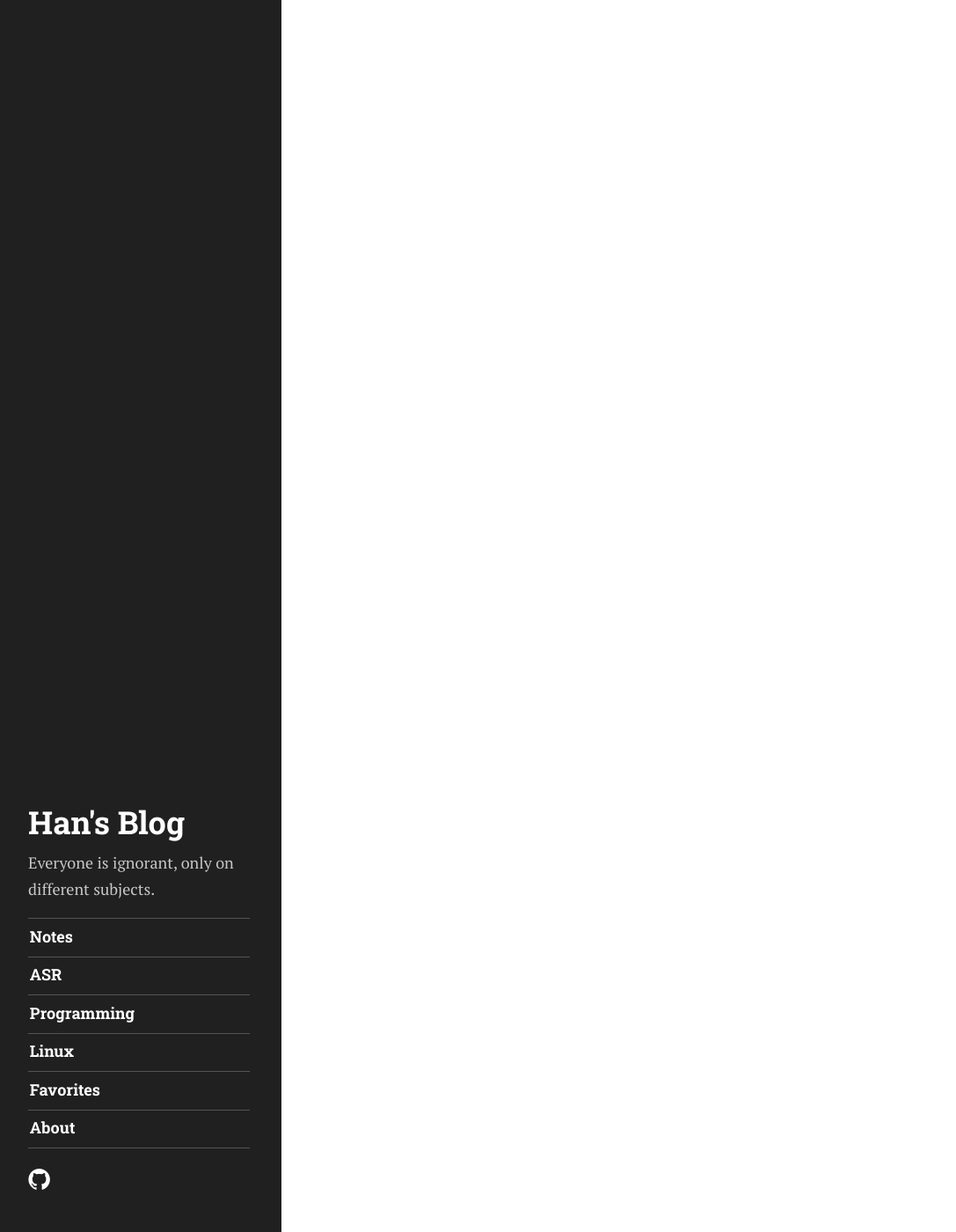
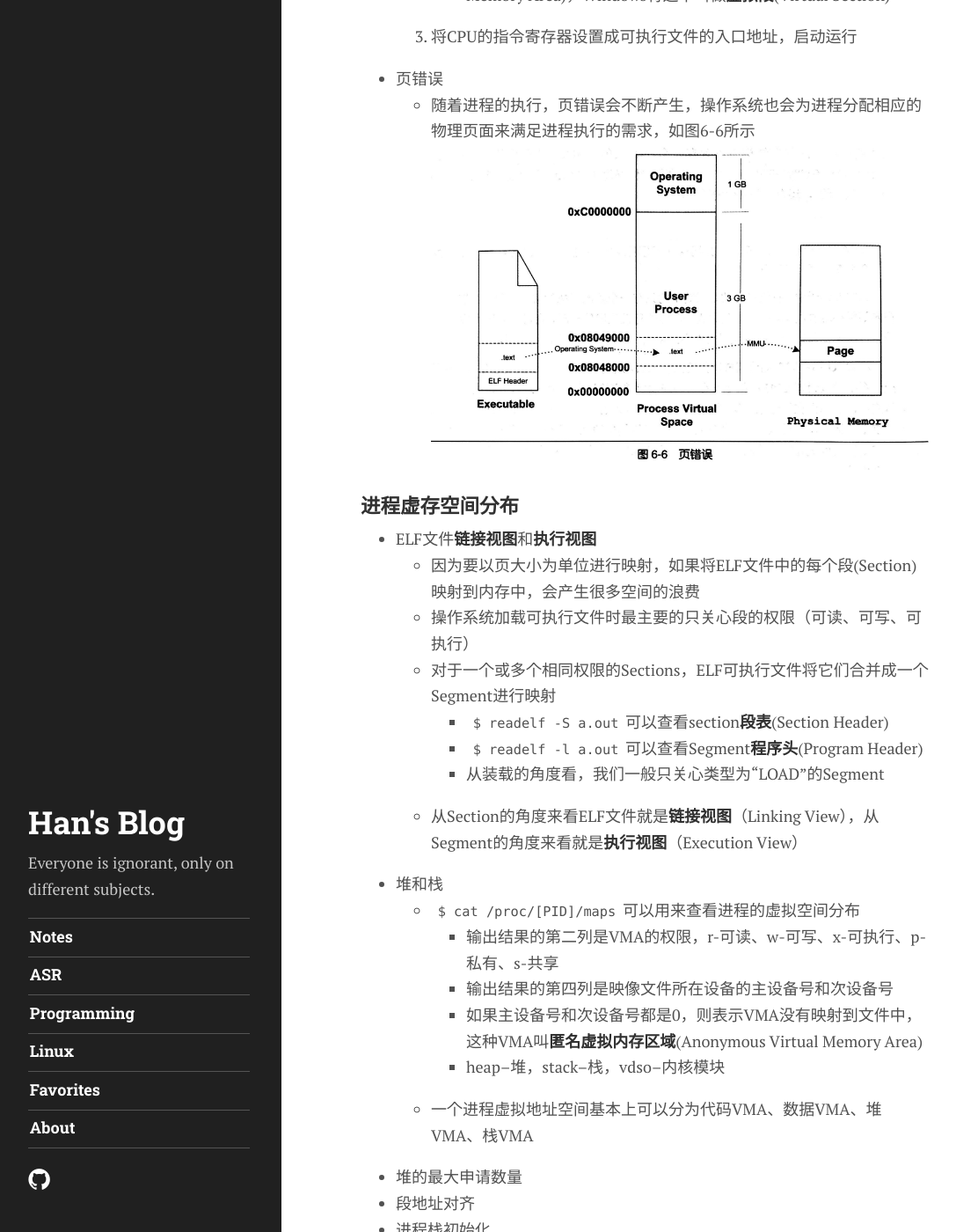
Before and after one commit to han-xie/han-xie.github.io, a Jekyll site: the page built from _posts/2021-02-17-linkers-and-loaders.md, in a window 1280 px wide and 1400 px high, scrolled down 14266 px. Shown: the whole window at 88% size, without its empty margins (4-1091 px from the left). Built offline with Jekyll 4.4.1, drawn with Linux system fonts in a browser that asks for light colours; some web fonts are replaced; comment, search, counter and statistics services are not loaded; some of the changed text lies outside the part shown.

Commit message:
[post] Update linkers and loaders: load ELF/PE

````diff
--- a/_posts/2021-02-17-linkers-and-loaders.md
+++ b/_posts/2021-02-17-linkers-and-loaders.md
@@ -336,6 +336,78 @@
 
 <h1 id="dynamic_linking"> 第3部分 装载与动态链接 </h1>
 
+## 3.1 可执行文件的装载与进程
+
+### 进程虚拟地址空间
+
+- 每个程序被运行起来以后都将拥有自己独立的**虚拟地址空间**
+- 以32位平台为例，Linux进程虚拟空间分布如图6-1所示
+![Virtual_Address_Space](/public/img/linkers/Virtual_Address_Space.jpg)
+- 32位的地址线最多访问4GB物理内存，Intel采用PAE(Physical Address Extension)的地址扩展方式，扩展到36位地址线，最多可以访问高达64GB的物理内存
+
+### 装载的方式
+
+- 静态装入：将程序运行所需要的指令和数据全都装入内存中
+- 动态装入：有**覆盖装入**（Overlay）和**页映射**（Paging）两种典型动态装载方法
+  - 覆盖装入：程序员手工将程序分割成若干块，由覆盖管理器来管理这些模块何时应该驻留内存而何时应该被替换掉
+  - 页映射
+    - 目前常用的页大小一般为4096字节
+    - 操作系统的存储管理器会决定什么时候装载页，空间不够的时候需要放弃哪些页
+    - 实现存储管理的算法有多种，常见的有FIFO先进先出算法和LUR最少使用算法等
+
+### 可执行文件如何被操作系统装载
+
+- 进程的建立：做了以下三件事情
+  1. 创建一个独立的虚拟地址空间
+  2. 读取可执行文件头，并且建立虚拟空间与可执行文件的映射关系
+      - Linux将进程虚拟空间中的一个段叫做**虚拟内存区域**(VMA, Virtual Memory Area)，Windows将这个叫做**虚拟段**(Virtual Section)
+  3. 将CPU的指令寄存器设置成可执行文件的入口地址，启动运行
+- 页错误
+  - 随着进程的执行，页错误会不断产生，操作系统也会为进程分配相应的物理页面来满足进程执行的需求，如图6-6所示
+  ![Page_Fault](/public/img/linkers/Page_Fault.jpg)
+
+### 进程虚存空间分布
+
+- ELF文件**链接视图**和**执行视图**
+  - 因为要以页大小为单位进行映射，如果将ELF文件中的每个段(Section)映射到内存中，会产生很多空间的浪费
+  - 操作系统加载可执行文件时最主要的只关心段的权限（可读、可写、可执行）
+  - 对于一个或多个相同权限的Sections，ELF可执行文件将它们合并成一个Segment进行映射
+    - ```$ readelf -S a.out```可以查看section**段表**(Section Header)
+    - ```$ readelf -l a.out```可以查看Segment**程序头**(Program Header)
+    - 从装载的角度看，我们一般只关心类型为“LOAD”的Segment
+  - 从Section的角度来看ELF文件就是**链接视图**（Linking View），从Segment的角度来看就是**执行视图**（Execution View）
+- 堆和栈
+  - ```$ cat /proc/[PID]/maps```可以用来查看进程的虚拟空间分布
+    - 输出结果的第二列是VMA的权限，r-可读、w-可写、x-可执行、p-私有、s-共享
+    - 输出结果的第四列是映像文件所在设备的主设备号和次设备号
+    - 如果主设备号和次设备号都是0，则表示VMA没有映射到文件中，这种VMA叫**匿名虚拟内存区域**(Anonymous Virtual Memory Area)
+    - heap--堆，stack--栈，vdso--内核模块
+  - 一个进程虚拟地址空间基本上可以分为代码VMA、数据VMA、堆VMA、栈VMA
+- 堆的最大申请数量
+- 段地址对齐
+- 进程栈初始化
+
+### Linux内核装载ELF过程简介
+
+- 装载过程
+  - 调用fork()创建一个新的进程
+  - 调用execve()系统调用
+  - 然后进入真正的装载工作
+- 可执行文件的开头四个字节被称为魔数(Magic Number)
+
+### Windows PE的装载
+
+- 32位PE文件中，段的起始地址和长度都是4096的整数倍
+- PE可执行文件中段的数量一般很少，所以对齐到4096的整数倍浪费的空间相对于ELF文件比比较少
+- **基地址**：PE文件装载时的装载目标地址
+- **相对虚拟地址**(Relative Virtual Address)：相对于基地址的相对地址
+
+## 3.2 动态链接
+
+## 3.3 Linux共享库的组织
+
+## 3.4 Windows下的动态链接
+
 <h1 id="runtime_library"> 第4部分 库与运行库 </h1>
 
 <h1 id="index"> 指令索引 </h1>
````
Also changed, not shown: public/img/linkers/Page_Fault.jpg (added), public/img/linkers/Virtual_Address_Space.jpg (added).
